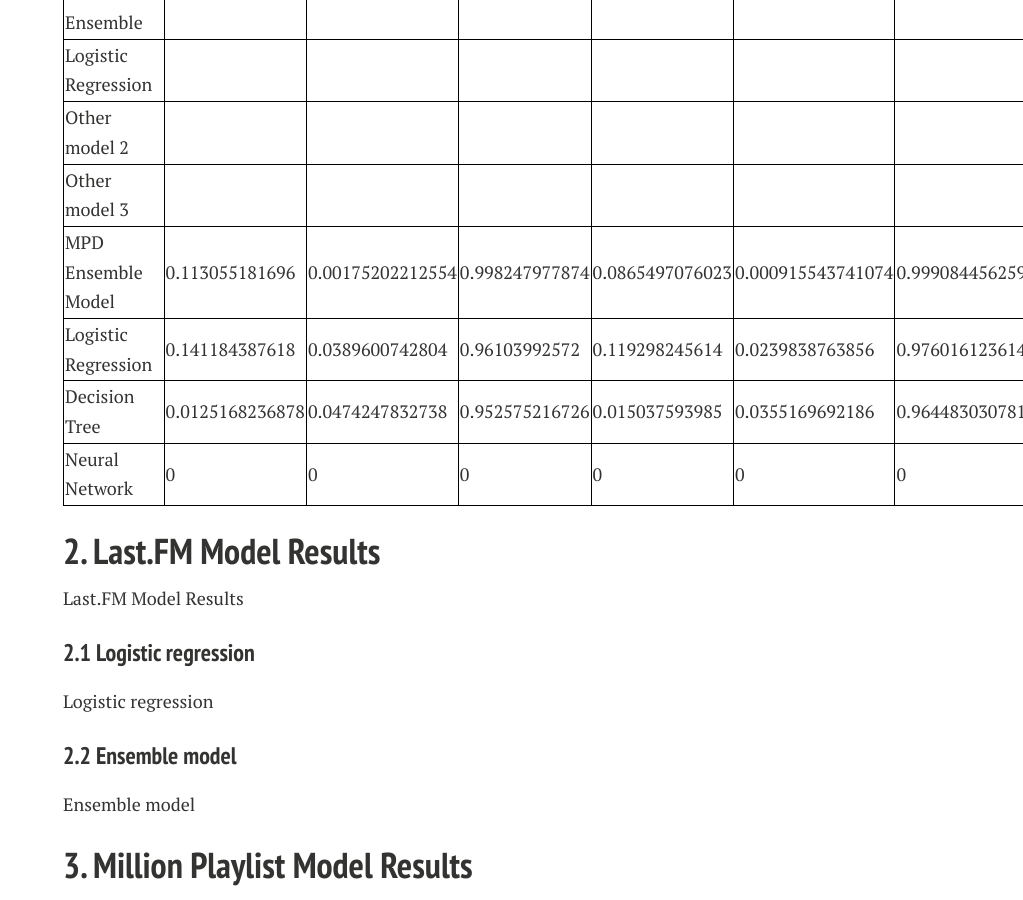
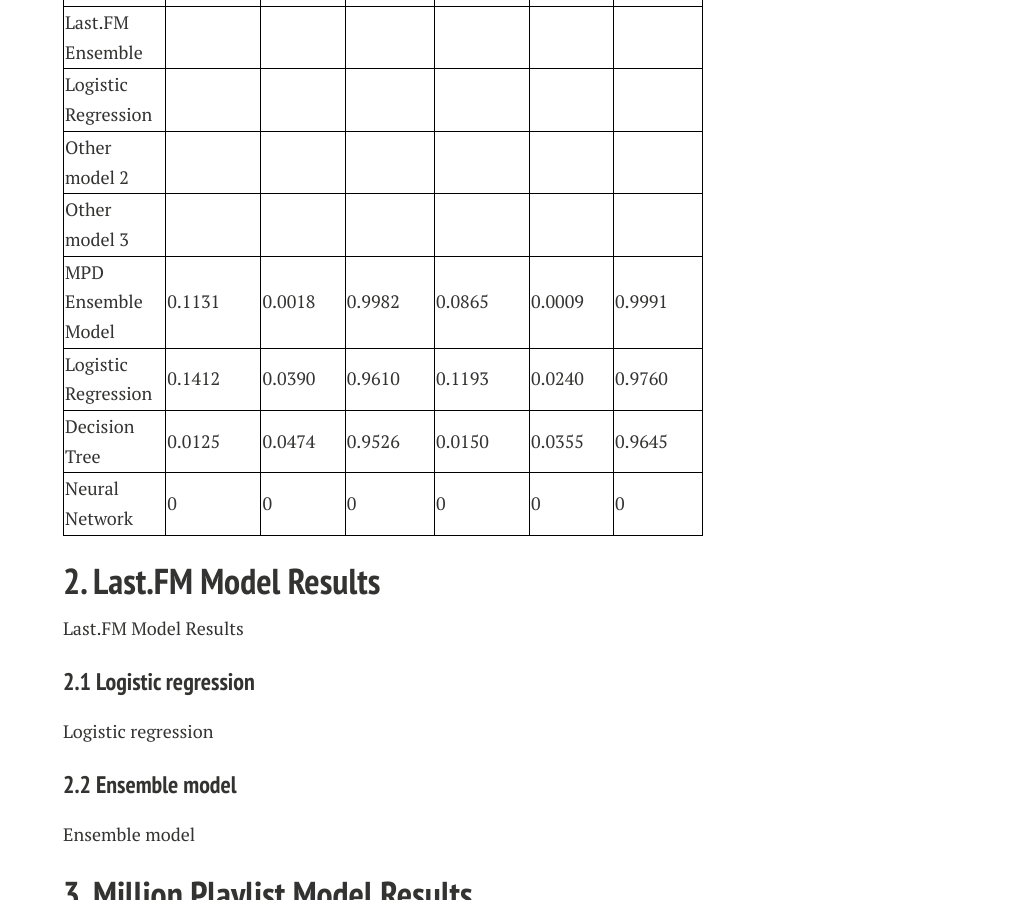
Before and after one commit to lyannaliu/lyannaliu.github.io, a Jekyll site: the page built from resultsandconclusion.md, in a window 1280 px wide and 900 px high, scrolled down 1355 px. Shown: the whole window, without its empty margins (257-1280 px from the left). Built offline with Jekyll 4.4.1, drawn with Linux system fonts in a browser that asks for light colours; nearby versions of some CDN libraries.

Commit message:
Update resultsandconclusion.md

```diff
--- a/resultsandconclusion.md
+++ b/resultsandconclusion.md
@@ -96,30 +96,30 @@ Below is an overview of how all our models performed. Each value is the mean sco
     </tr>
     <tr>
       <td> MPD Ensemble Model</td>
-      <td> 0.113055181696</td>
-      <td> 0.00175202212554</td>
-      <td> 0.998247977874</td>
-      <td> 0.0865497076023</td>
-      <td> 0.000915543741074</td>
-      <td> 0.999084456259</td>
+      <td> 0.1131</td>
+      <td> 0.0018</td>
+      <td> 0.9982</td>
+      <td> 0.0865</td>
+      <td> 0.0009</td>
+      <td> 0.9991</td>
     </tr>
     <tr>
       <td>Logistic Regression</td>
-      <td> 0.141184387618</td>
-      <td> 0.0389600742804</td>
-      <td> 0.96103992572</td>
-      <td> 0.119298245614</td>
-      <td> 0.0239838763856</td>
-      <td> 0.976016123614</td>
+      <td> 0.1412</td>
+      <td> 0.0390</td>
+      <td> 0.9610</td>
+      <td> 0.1193</td>
+      <td> 0.0240</td>
+      <td> 0.9760</td>
     </tr>
     <tr>
       <td>Decision Tree</td>
-      <td> 0.0125168236878</td>
-      <td> 0.0474247832738</td>
-      <td> 0.952575216726</td>
-      <td> 0.015037593985</td>
-      <td> 0.0355169692186</td>
-      <td> 0.964483030781</td>
+      <td> 0.0125</td>
+      <td> 0.0474</td>
+      <td> 0.9526</td>
+      <td> 0.0150</td>
+      <td> 0.0355</td>
+      <td> 0.9645</td>
     </tr>
     <tr>
       <td>Neural Network</td>
```
